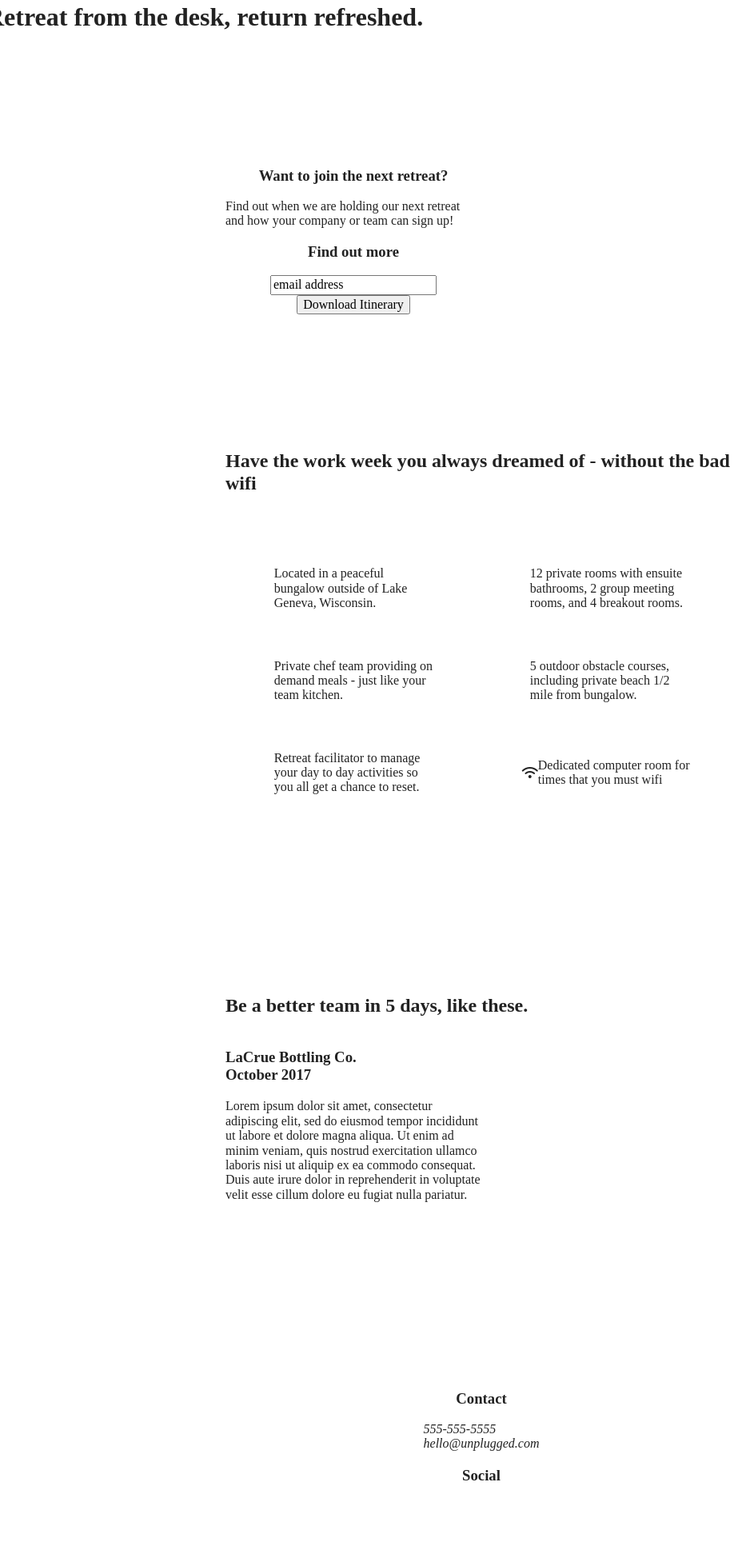
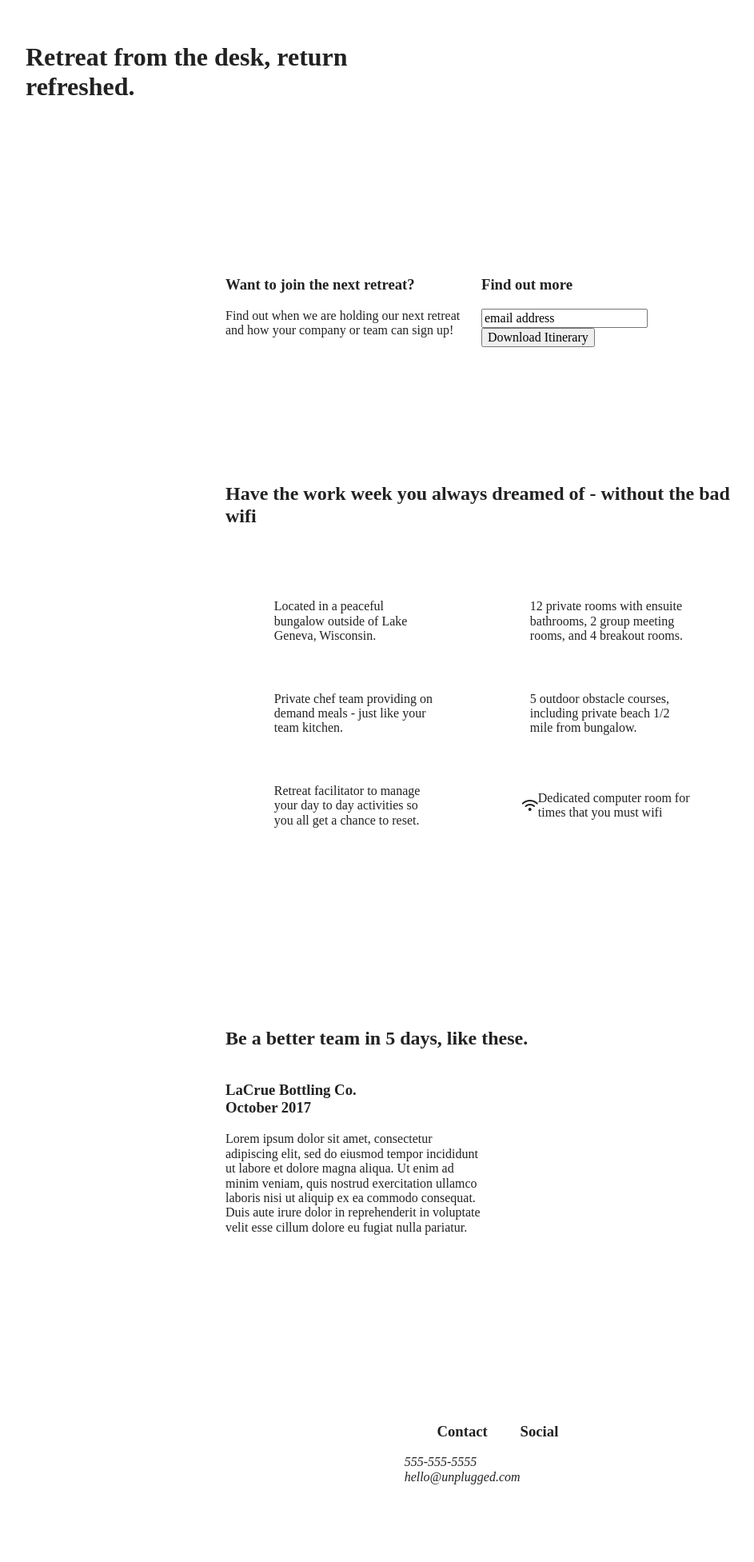
Before and after one commit to jbshmaeff/unplugged-retreat, a website built with Parcel: page index.html in a window 1280 px wide. Shown: the part 467-2420 px from the top of the page at 80% size, without its empty margins (38-981 px from the left). Built offline with nearby package versions, Linux system fonts and the light colour scheme.

Commit message:
fixed flexbox on form content

```diff
--- a/css/main.css
+++ b/css/main.css
@@ -520,12 +520,15 @@ header nav ul {
 
 /****Hero area****/
 
+h1 {
+  padding: 50px;
+}
 
 /****Aside*****/
 
 aside .content-wrapper {
   margin: 50px 0;
-
+  display: flex;
 
 }
 
@@ -533,7 +536,7 @@ aside .content-wrapper .form,
 aside .content-wrapper .form-description {
   width: 50%;
   margin: 0;
-  display:flex;
+
   justify-content: center;
   flex-flow: row wrap;
 }
@@ -570,7 +573,14 @@ aside .content-wrapper .form-description {
 footer .content-wrapper {
   width: 100%;
   margin: 100px 0;
+
 }
+
+footer .footer-content {
+  display: flex;
+  justify-content: space-between;
+}
+
 
 footer .contact {
   margin-bottom: 0;
@@ -579,6 +589,10 @@ footer .contact {
 footer .copyright {
   width: 100%;
 }
+
+/***********ABOUT PAGE - TABLET********/
+
+
 
 
 
```
